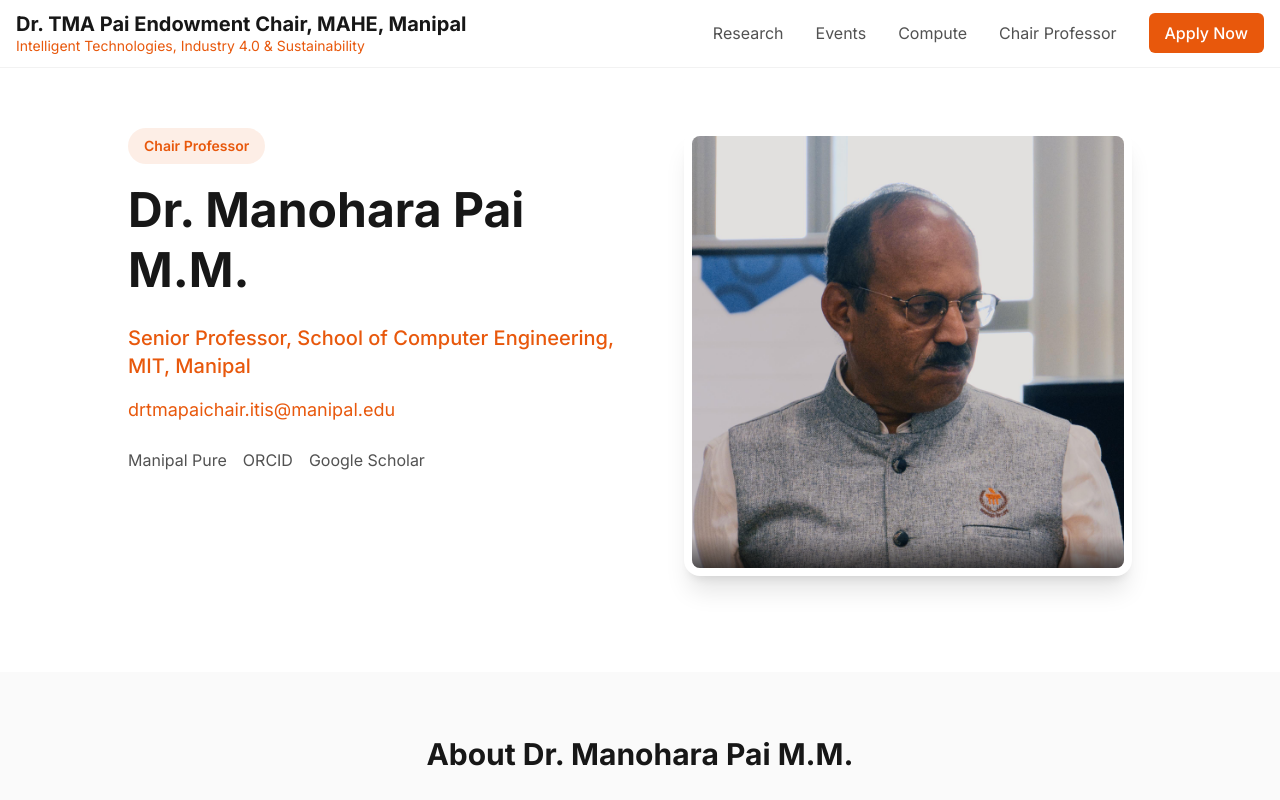
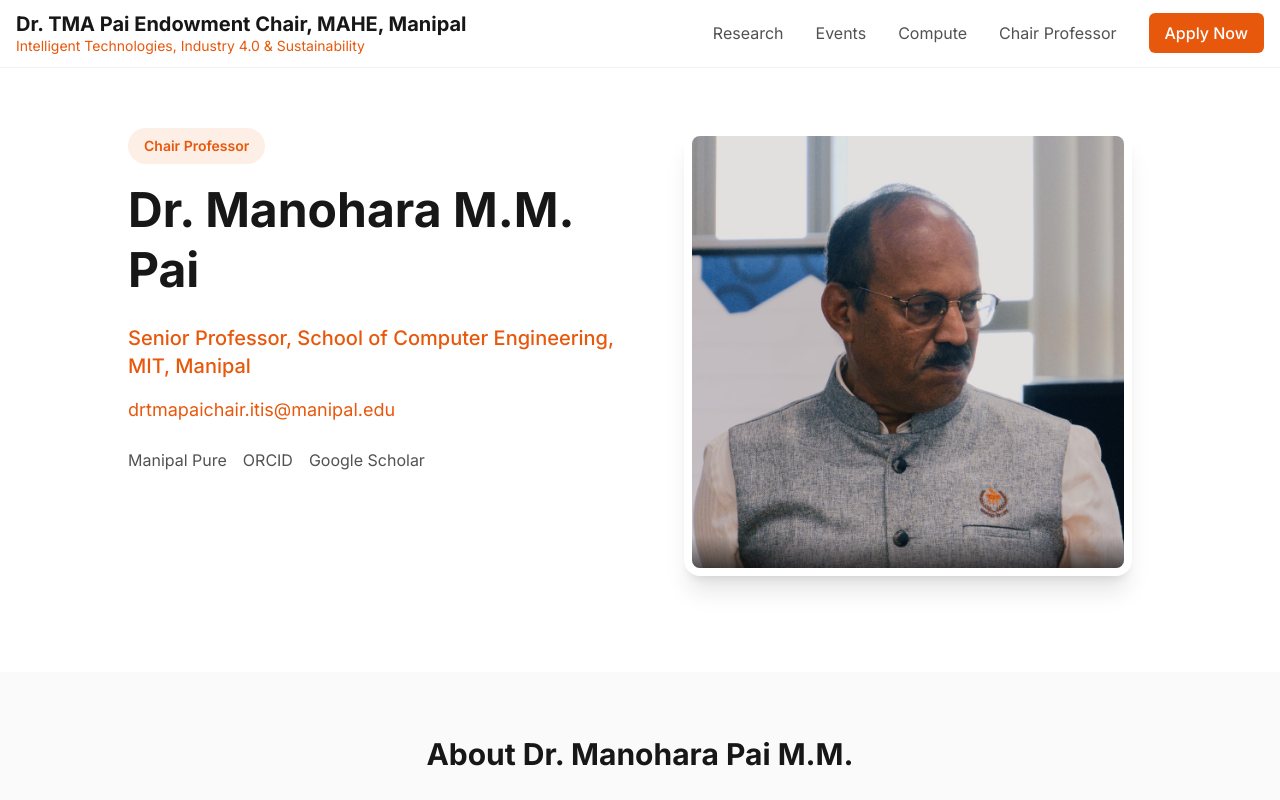
Before and after one commit to DrTMAPaiEndowmentChair-ITIS/website, a Next.js app: page /chairperson in a window 1280 px wide. Shown: the top 800 px of the page. Built offline with nearby package versions, Linux system fonts and the light colour scheme.

Commit message:
Modified Homepage

```diff
--- a/src/app/chairperson/page.tsx
+++ b/src/app/chairperson/page.tsx
@@ -89,7 +89,7 @@ export default function ChairpersonPage() {
                   Chair Professor
                 </div>
                 <h1 className="text-4xl md:text-5xl font-bold mb-6 leading-tight text-neutral-900">
-                  Dr. Manohara Pai M.M.
+                  Dr. Manohara M.M. Pai
                 </h1>
                 <p className="text-xl font-medium text-[#E8580C] mb-4">
                   Senior Professor, School of Computer Engineering, MIT, Manipal
--- a/src/components/layout/Footer.tsx
+++ b/src/components/layout/Footer.tsx
@@ -97,7 +97,7 @@ export default function Footer() {
             <ul className="space-y-2">
               <li>
                 <a
-                  href="https://linkedin.com"
+                  href="https://www.linkedin.com/company/dr-tma-pai-endowment-chair-itis/"
                   target="_blank"
                   rel="noopener noreferrer"
                   className="text-neutral-600 hover:text-neutral-900 transition-colors"
```
